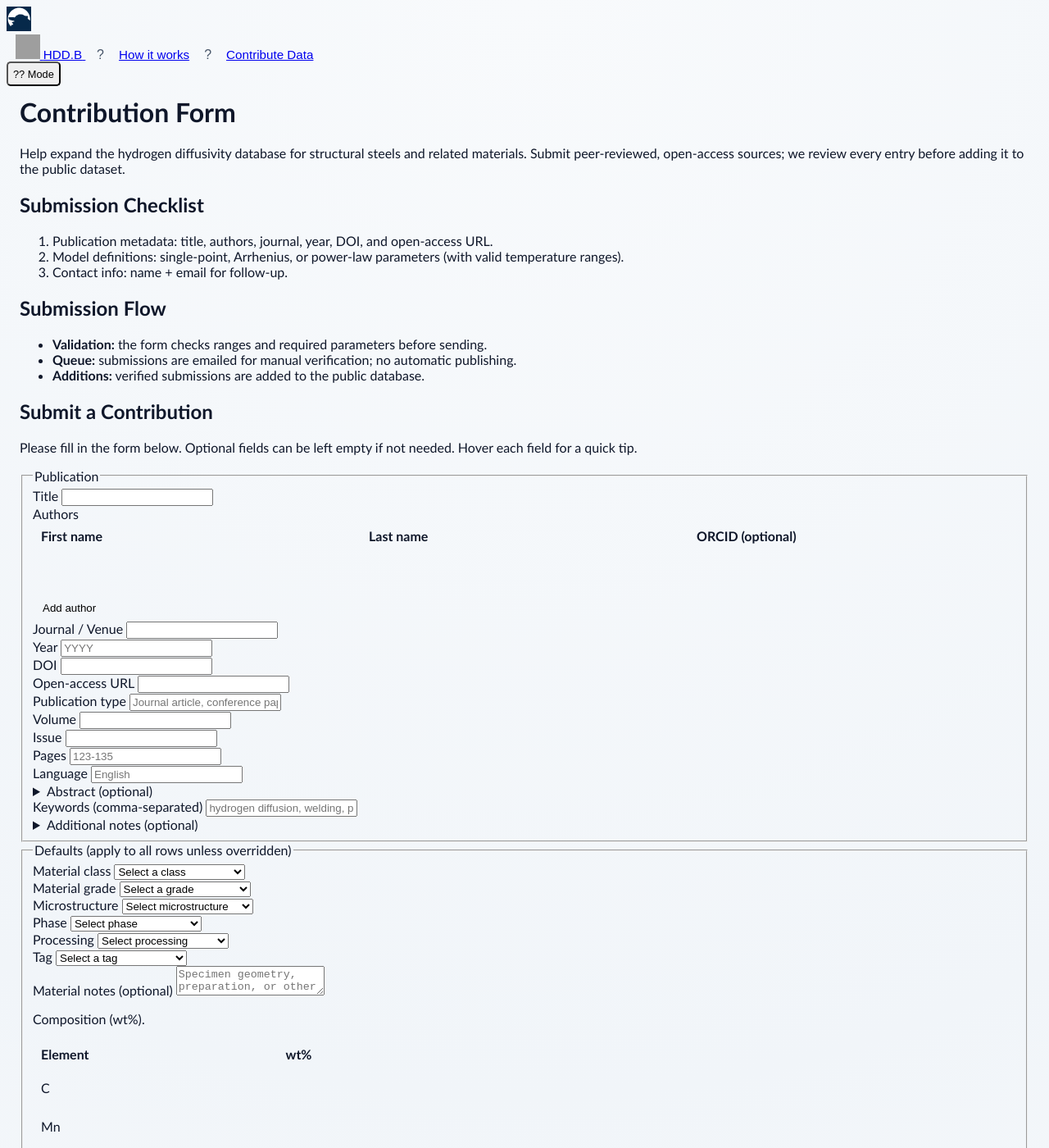
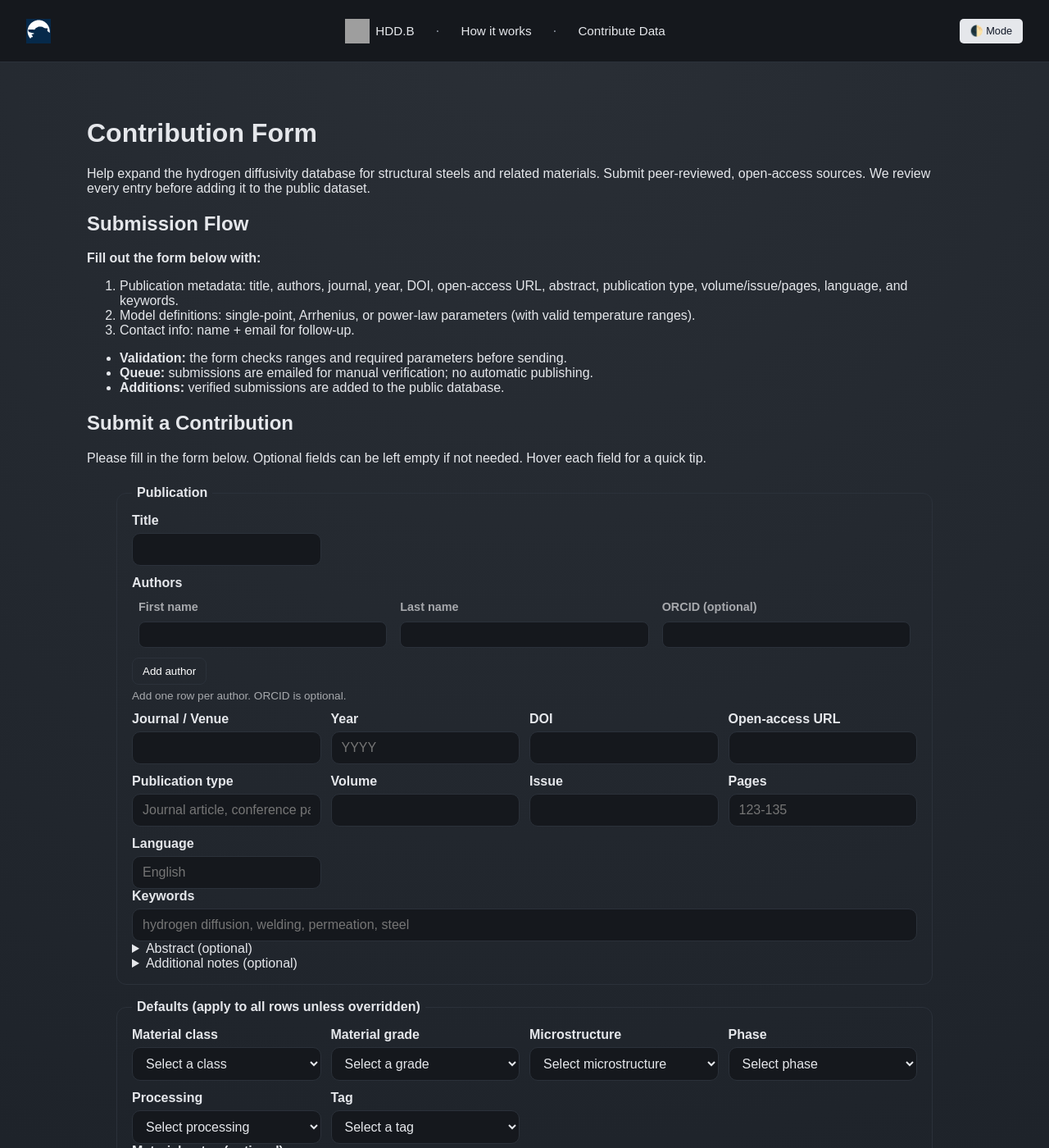
Before and after one commit to DenisCzeskleba/czeskleba.github.io, a Jekyll site: the page hdd/dev-contribute.html, which Jekyll copies as it is, in a window 1280 px wide and 1400 px high. Shown: the whole window at 82% size. Built offline with Jekyll 4.4.1, drawn with Linux system fonts in a browser that asks for light colours; some of the changed text lies outside the part shown; grey boxes are pictures that could not be loaded.

Commit message:
second remake of contribution, hope preview works now
Add PowerShell script to convert Markdown contribute file to HTML

- Introduced `sync-contribute.ps1` script to read `contribute.md` and generate `dev-contribute.html`.
- Implemented error handling for output file validation and content extraction.
- Created HTML structure with embedded CSS for styling and JavaScript for theme toggling.
- Ensured the script only writes to the specified output file to prevent accidental overwrites.

```diff
--- a/hdd/dev-contribute.html
+++ b/hdd/dev-contribute.html
@@ -6,39 +6,370 @@
     <title>Hydrogen Diffusion Database - Contribute</title>
     <link rel="stylesheet" href="./hdd-explorer.css" />
     <style>
-      .hdd-simple-table {
+      :root {
+        --bg: #f6f7f9;
+        --text: #1f2937;
+        --button-bg: #1f2937;
+        --button-text: #fff;
+        --border: #d7dbe2;
+      }
+
+      body.dark {
+        --bg: #15181d;
+        --text: #e5e7eb;
+        --button-bg: #e5e7eb;
+        --button-text: #111827;
+        --border: #2b313a;
+      }
+
+      body {
+        font-family: Arial, sans-serif;
+        margin: 0;
+        padding: 0;
+        background-color: var(--bg);
+        color: var(--text);
+        display: flex;
+        flex-direction: column;
+        align-items: center;
+        text-align: center;
+        transition: background-color 0.3s, color 0.3s;
+      }
+
+      header {
+        display: flex;
+        align-items: center;
+        justify-content: space-between;
+        padding: 1rem 2rem;
+        background-color: var(--bg);
+        border-bottom: 1px solid var(--border);
+        position: sticky;
+        top: 0;
         width: 100%;
-        border-collapse: collapse;
+        z-index: 10;
+        box-sizing: border-box;
       }
-      .hdd-simple-table th,
-      .hdd-simple-table td {
-        border: 1px solid var(--border);
-        padding: 8px 10px;
+
+      header a.logo {
+        text-decoration: none;
+        display: flex;
+        align-items: center;
+        gap: 0.5rem;
+        color: var(--text);
+      }
+
+      header img {
+        height: 30px;
+        width: 30px;
+      }
+
+      .header-links {
+        display: flex;
+        align-items: center;
+        gap: 0.75rem;
+        font-size: 0.95rem;
+      }
+
+      .header-links a {
+        display: inline-flex;
+        align-items: center;
+        gap: 0.45rem;
+        color: var(--text);
+        text-decoration: none;
+        padding: 0.35rem 0.6rem;
+        border-radius: 6px;
+        border: 1px solid transparent;
+      }
+
+      .header-links a:hover {
+        border-color: var(--border);
+        background-color: color-mix(in srgb, var(--bg) 85%, var(--text));
+      }
+
+      .header-actions {
+        display: flex;
+        align-items: center;
+        gap: 0.5rem;
+      }
+
+      .theme-toggle {
+        cursor: pointer;
+        height: 30px;
+        padding: 0 0.8rem;
+        font-size: 0.8rem;
+        background-color: var(--button-bg);
+        color: var(--button-text);
+        border: none;
+        border-radius: 5px;
+        display: inline-flex;
+        align-items: center;
+      }
+
+      .header-sep {
+        color: var(--muted);
+        font-size: 1rem;
+        margin: 0 0.2rem;
+        display: inline-flex;
+        align-items: center;
+        line-height: 1;
+      }
+
+      main {
+        padding: 2rem 1rem;
+        max-width: 820px;
+        width: 100%;
+        margin: 2rem auto 1.5rem;
+        text-align: center;
+      }
+
+      footer {
+        margin-top: 0.125rem;
+        padding-bottom: 0.5rem;
+        font-size: 0.9rem;
+        color: #888;
+      }
+
+      footer a {
+        color: inherit;
+        text-decoration: none;
+      }
+
+      footer a:hover {
+        text-decoration: underline;
+      }
+
+      footer a:visited {
+        color: inherit;
+      }
+
+      main a {
+        color: inherit;
+        text-decoration: underline;
+      }
+
+      main a:visited {
+        color: inherit;
+      }
+
+      @media (max-width: 600px) {
+        header {
+          flex-direction: row;
+          flex-wrap: wrap;
+          padding: 1rem;
+          gap: 0.5rem;
+        }
+
+        .header-links {
+          order: 3;
+          width: 100%;
+          justify-content: center;
+          flex-wrap: wrap;
+        }
+
+        .header-actions {
+          margin-left: auto;
+        }
+      }
+    </style>
+  </head>
+  <body>
+    <header>
+      <a class="logo" href="/">
+        <img src="/assets/logo.svg" alt="Home" />
+      </a>
+      <nav class="header-links" aria-label="HDD links">
+        <a href="/hydrogen-diffusion-database/">
+          <img src="/assets/HDD.B%20Logo.png" alt="HDD.B" />
+          <span>HDD.B</span>
+        </a>
+        <span class="header-sep">&#183;</span>
+        <a href="/hydrogen-diffusion-database/docs/">How it works</a>
+        <span class="header-sep">&#183;</span>
+        <a href="/hydrogen-diffusion-database/contribute/">Contribute Data</a>
+      </nav>
+      <div class="header-actions">
+        <button class="theme-toggle" type="button" onclick="toggleTheme()">&#127763; Mode</button>
+      </div>
+    </header>
+    <main>
+<h1>Contribution Form</h1>
+
+<p>Help expand the hydrogen diffusivity database for structural steels and related materials. Submit peer-reviewed, open-access sources. We review every entry before adding it to the public dataset.</p>
+
+<h2>Submission Flow</h2>
+
+<p><strong>Fill out the form below with:</strong></p>
+<ol>
+  <li>Publication metadata: title, authors, journal, year, DOI, open-access URL, abstract, publication type, volume/issue/pages, language, and keywords.</li>
+  <li>Model definitions: single-point, Arrhenius, or power-law parameters (with valid temperature ranges).</li>
+  <li>Contact info: name + email for follow-up.</li>
+</ol>
+
+<ul>
+  <li><strong>Validation:</strong> the form checks ranges and required parameters before sending.</li>
+  <li><strong>Queue:</strong> submissions are emailed for manual verification; no automatic publishing.</li>
+  <li><strong>Additions:</strong> verified submissions are added to the public database.</li>
+</ul>
+
+<h2>Submit a Contribution</h2>
+
+<p>Please fill in the form below. Optional fields can be left empty if not needed. Hover each field for a quick tip.</p>
+
+<style>
+  main {
+    max-width: 1100px;
     text-align: left;
   }
-      .hdd-simple-table th {
+
+  .hdd-contrib-form {
+    margin: 1.5rem auto 0;
+    max-width: 1000px;
+    text-align: left;
+    display: grid;
+    gap: 18px;
+  }
+  .hdd-contrib-form fieldset {
+    border: 1px solid var(--border);
+    border-radius: 12px;
+    padding: 16px 18px;
+  }
+  .hdd-contrib-form legend {
     font-weight: 600;
-        background: color-mix(in srgb, var(--bg) 95%, var(--text));
+    padding: 0 6px;
   }
-      .hdd-simple-table input {
+  .hdd-contrib-grid {
+    display: grid;
+    gap: 12px;
+    grid-template-columns: repeat(auto-fit, minmax(200px, 1fr));
+  }
+  .hdd-contrib-form label {
+    font-weight: 600;
+    display: block;
+    margin-bottom: 6px;
+  }
+  .hdd-contrib-form input,
+  .hdd-contrib-form textarea,
+  .hdd-contrib-form select {
     width: 100%;
-        padding: 6px 8px;
-        border-radius: 8px;
+    padding: 10px 12px;
+    border-radius: 10px;
     border: 1px solid var(--border);
     font: inherit;
     box-sizing: border-box;
     background: var(--bg);
     color: var(--text);
   }
-      .hdd-simple-actions {
-        margin-top: 8px;
+  .hdd-contrib-form textarea {
+    min-height: 140px;
+    resize: vertical;
   }
-      .hdd-simple-actions button {
+  .hdd-contrib-form .hdd-contrib-note {
+    font-size: 0.9rem;
+    color: color-mix(in srgb, var(--text) 60%, var(--bg));
+  }
+  .hdd-contrib-rows {
+    display: grid;
+    gap: 16px;
+  }
+  .hdd-contrib-row {
+    border: 1px solid var(--border);
+    border-radius: 12px;
+    padding: 12px;
+    background: color-mix(in srgb, var(--bg) 95%, var(--text));
+  }
+  .hdd-contrib-row-header {
+    display: flex;
+    align-items: center;
+    justify-content: space-between;
+    gap: 12px;
+    margin-bottom: 10px;
+  }
+  .hdd-contrib-row-grid {
+    display: grid;
+    gap: 12px;
+    grid-template-columns: repeat(auto-fit, minmax(200px, 1fr));
+  }
+  .hdd-contrib-override {
+    margin-top: 12px;
+    border: 1px dashed var(--border);
+    border-radius: 10px;
+    padding: 10px 12px;
+    background: color-mix(in srgb, var(--bg) 97%, var(--text));
+  }
+  .hdd-contrib-override summary {
+    cursor: pointer;
+    font-weight: 600;
+    margin-bottom: 8px;
+  }
+  .hdd-contrib-row button {
+    padding: 6px 10px;
+    border-radius: 8px;
+    border: 1px solid var(--border);
+    background: transparent;
+    cursor: pointer;
+  }
+  .hdd-contrib-row button.primary {
+    background: #1f2937;
+    color: #fff;
+    border-color: transparent;
+  }
+  .hdd-contrib-row-actions {
+    display: flex;
+    gap: 10px;
+    align-items: center;
+    margin-top: 10px;
+  }
+  .hdd-contrib-row-actions button {
     padding: 8px 12px;
     border-radius: 8px;
     border: 1px solid var(--border);
     background: transparent;
     cursor: pointer;
+  }
+  .hdd-contrib-row-actions button.primary {
+    background: #1f2937;
+    color: #fff;
+    border-color: transparent;
+  }
+  .hdd-contrib-actions {
+    display: flex;
+    gap: 12px;
+    align-items: center;
+  }
+  .hdd-contrib-actions button {
+    padding: 12px 16px;
+    border-radius: 10px;
+    border: none;
+    background: #1f2937;
+    color: #fff;
+    font-weight: 600;
+    cursor: pointer;
+  }
+  .hdd-contrib-status {
+    font-size: 0.95rem;
+  }
+  .hdd-contrib-local {
+    display: flex;
+    flex-wrap: wrap;
+    gap: 10px;
+    align-items: center;
+  }
+  .hdd-contrib-local button {
+    padding: 8px 12px;
+    border-radius: 8px;
+    border: 1px solid var(--border);
+    background: transparent;
+    cursor: pointer;
+  }
+  .hdd-contrib-preview {
+    width: 100%;
+    min-height: 180px;
+    padding: 10px 12px;
+    border-radius: 10px;
+    border: 1px solid var(--border);
+    font: inherit;
+    box-sizing: border-box;
+    background: var(--bg);
+    color: var(--text);
   }
   .hdd-contrib-comp-table {
     width: 100%;
@@ -74,51 +405,57 @@
     background: transparent;
     cursor: pointer;
   }
+  .hdd-simple-table {
+    width: 100%;
+    border-collapse: collapse;
+  }
+  .hdd-simple-table th,
+  .hdd-simple-table td {
+    border: none;
+    padding: 6px 8px;
+    text-align: left;
+  }
+  .hdd-simple-table th {
+    font-weight: 600;
+    font-size: 0.9rem;
+    color: color-mix(in srgb, var(--text) 70%, var(--bg));
+  }
+  .hdd-simple-table input {
+    width: 100%;
+    padding: 6px 8px;
+    border-radius: 8px;
+    border: 1px solid var(--border);
+    font: inherit;
+    box-sizing: border-box;
+    background: var(--bg);
+    color: var(--text);
+  }
+  .hdd-simple-actions {
+    margin-top: 8px;
+  }
+  .hdd-simple-actions button {
+    padding: 8px 12px;
+    border-radius: 8px;
+    border: 1px solid var(--border);
+    background: transparent;
+    cursor: pointer;
+  }
+  .hdd-grid-span {
+    grid-column: 1 / -1;
+  }
+  .hdd-authors-table {
+    margin-top: 6px;
+  }
+  .hdd-authors-table tbody tr td {
+    padding-top: 4px;
+    padding-bottom: 4px;
+  }
+  .hdd-authors-help {
+    font-size: 0.85rem;
+    color: color-mix(in srgb, var(--text) 70%, var(--bg));
+    margin-top: 6px;
+  }
 </style>
-  </head>
-  <body>
-    <header>
-      <a class="logo" href="/">
-        <img src="/assets/logo.svg" alt="Home" />
-      </a>
-      <nav class="header-links" aria-label="HDD links">
-        <a href="/hydrogen-diffusion-database/">
-          <img src="/assets/HDD.B%20Logo.png" alt="HDD.B" />
-          <span>HDD.B</span>
-        </a>
-        <span class="header-sep">?</span>
-        <a href="/hydrogen-diffusion-database/docs/">How it works</a>
-        <span class="header-sep">?</span>
-        <a href="/hydrogen-diffusion-database/contribute/">Contribute Data</a>
-      </nav>
-      <div class="header-actions">
-        <button class="theme-toggle" type="button">?? Mode</button>
-      </div>
-    </header>
-    <main>
-      <h1>Contribution Form</h1>
-
-      <p>Help expand the hydrogen diffusivity database for structural steels and related materials. Submit peer-reviewed, open-access sources; we review every entry before adding it to the public dataset.</p>
-
-      <h2>Submission Checklist</h2>
-
-      <ol>
-        <li>Publication metadata: title, authors, journal, year, DOI, and open-access URL.</li>
-        <li>Model definitions: single-point, Arrhenius, or power-law parameters (with valid temperature ranges).</li>
-        <li>Contact info: name + email for follow-up.</li>
-      </ol>
-
-      <h2>Submission Flow</h2>
-
-      <ul>
-        <li><strong>Validation:</strong> the form checks ranges and required parameters before sending.</li>
-        <li><strong>Queue:</strong> submissions are emailed for manual verification; no automatic publishing.</li>
-        <li><strong>Additions:</strong> verified submissions are added to the public database.</li>
-      </ul>
-
-      <h2>Submit a Contribution</h2>
-
-      <p>Please fill in the form below. Optional fields can be left empty if not needed. Hover each field for a quick tip.</p>
 
 <form class="hdd-contrib-form" id="hydrogen-contribution-form" action="https://formspree.io/f/xjgawgej" method="POST" novalidate>
   <input type="text" name="_gotcha" style="display:none" tabindex="-1" autocomplete="off" />
@@ -132,9 +469,9 @@
         <label for="contrib-title">Title</label>
         <input id="contrib-title" name="paper_title" required title="Paper title. Leave empty if not needed and explain in notes." />
       </div>
-            <div>
+      <div class="hdd-grid-span">
         <label>Authors</label>
-              <table class="hdd-simple-table" id="hdd-authors-table">
+        <table class="hdd-simple-table hdd-authors-table" id="hdd-authors-table">
           <thead>
             <tr>
               <th>First name</th>
@@ -153,6 +490,7 @@
         <div class="hdd-simple-actions">
           <button type="button" id="hdd-author-add">Add author</button>
         </div>
+        <div class="hdd-authors-help">Add one row per author. ORCID is optional.</div>
       </div>
       <div>
         <label for="contrib-journal">Journal / Venue</label>
@@ -191,14 +529,14 @@
         <input id="contrib-language" name="language" placeholder="English" title="Publication language. Leave empty if not needed." />
       </div>
     </div>
+    <div>
+      <label for="contrib-keywords">Keywords</label>
+      <input id="contrib-keywords" name="keywords" placeholder="hydrogen diffusion, welding, permeation, steel" title="Comma-separated keywords." />
+    </div>
     <details>
       <summary>Abstract (optional)</summary>
       <textarea id="contrib-abstract" name="abstract" placeholder="Abstract text. Leave empty if not needed." title="Optional abstract text. Leave empty if not needed."></textarea>
     </details>
-          <div>
-            <label for="contrib-keywords">Keywords (comma-separated)</label>
-            <input id="contrib-keywords" name="keywords" placeholder="hydrogen diffusion, welding, permeation, steel" title="Comma-separated keywords." />
-          </div>
     <details>
       <summary>Additional notes (optional)</summary>
       <textarea id="contrib-notes" name="paper_notes" placeholder="Context, special handling, or clarifications. Leave empty if not needed." title="Optional notes about the paper. Leave empty if not needed."></textarea>
@@ -466,9 +804,10 @@
   <fieldset>
     <legend>Data rows (one row per model or single point)</legend>
     <p class="hdd-contrib-note">
-            Required columns: group + series name, model type, Tmin, Tmax. Think of <strong>group</strong> as the comparison set
-            (what is being varied), and <strong>series</strong> as the specific variant inside that set. Example: Group =
-            "Vanadium content", Series = "V=0.1", "V=0.2", "V=0.3". The fields below update based on the model type you select.
+      Required columns: group + series name, model type, Tmin, Tmax.
+      Think of <strong>group</strong> as the comparison set (what is being varied), and <strong>series</strong> as the
+      specific variant inside that set. Example: Group = "Vanadium content", Series = "V=0.1", "V=0.2", "V=0.3".
+      The fields below update based on the model type you select.
       If a specific row needs different material or composition, open "Override defaults for this row."
     </p>
     <div id="hdd-contrib-rows" class="hdd-contrib-rows"></div>
@@ -508,7 +847,25 @@
   </div>
   <textarea id="hdd-json-preview" class="hdd-contrib-preview" readonly placeholder="JSON preview will appear here." title="Local JSON preview. Leave empty if not needed."></textarea>
 </form>
+<script src="/hdd/hdd-contribution.js" defer></script>
+
     </main>
+    <footer>
+      <p>&copy; 2025 czeskleba.com Â· <a href="/impressum.html">Impressum</a></p>
+    </footer>
+    <script>
+      function toggleTheme() {
+        document.body.classList.toggle("dark");
+        localStorage.setItem("theme", document.body.classList.contains("dark") ? "dark" : "light");
+      }
+
+      (function () {
+        const saved = localStorage.getItem("theme");
+        if (saved !== "light") {
+          document.body.classList.add("dark");
+        }
+      })();
+    </script>
     <script src="./hdd-contribution.js" defer></script>
   </body>
 </html>
```
Also changed, not shown: hdd/contribute.md (+43 -26 lines), 1 other file. Lines whose indentation alone changed are shown as unchanged.
